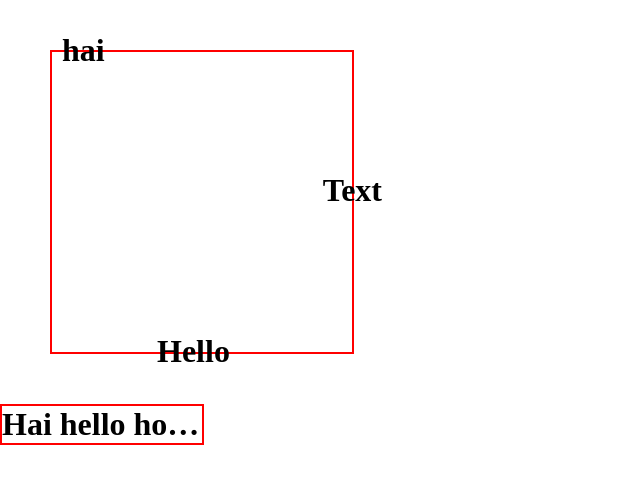
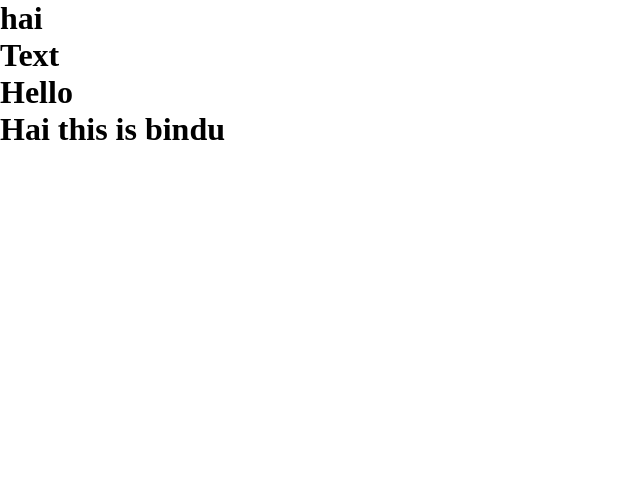
Before and after one commit to kongaHimabindu/git-second, a plain HTML site: page index.html in a window 1280 px wide. Shown: the whole page, without its empty margins (0-640 px from the left). Drawn offline with Linux system fonts and the light colour scheme.

Commit message:
Change content

```diff
--- a/css/style.css
+++ b/css/style.css
@@ -8,7 +8,7 @@ h1{
     padding:0;
     margin:0;
 }
-.parent{
+/* .parent{
     height: 300px;
     width:300px;
     border:2px solid red;
@@ -38,7 +38,7 @@ h1{
     white-space: nowrap;
     overflow: hidden;
     text-overflow: ellipsis;
-}
+} */
 
 /* .content h1:hover{
     overflow: visible;
--- a/index.html
+++ b/index.html
@@ -13,10 +13,11 @@
             <h1 class="text1">hai</h1>
             <h1 class="text2">Text</h1>
             <h1 class="text3">Hello</h1>
+            <h1>Hai this is bindu</h1>
         </div>
-        <div class="content">
+        <!-- <div class="content">
             <h1 class="text" title="Hai hello how are you">Hai hello how are you</h1>
-        </div>
+        </div> -->
     </div>
 </body>
 </html>
```
